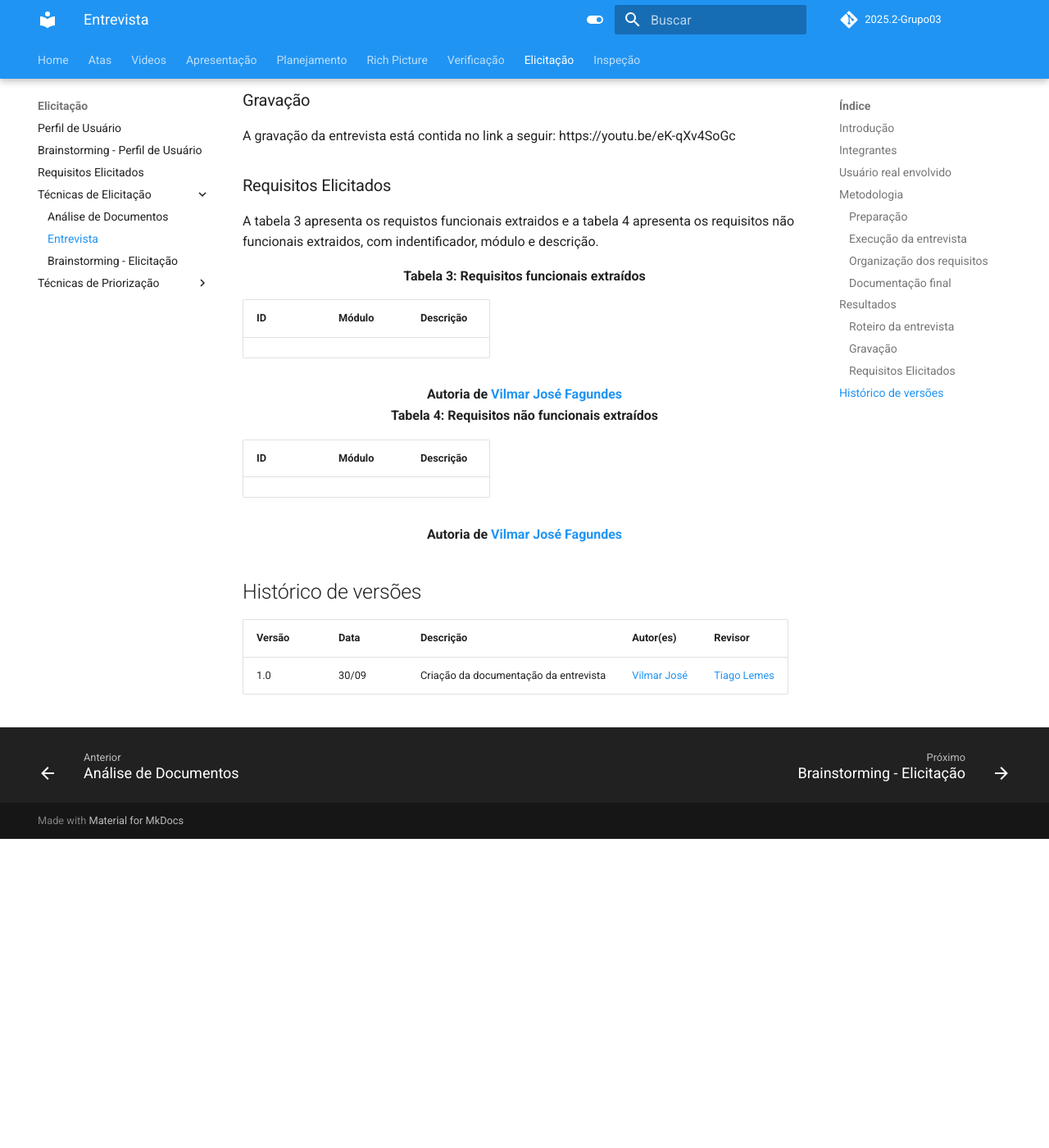
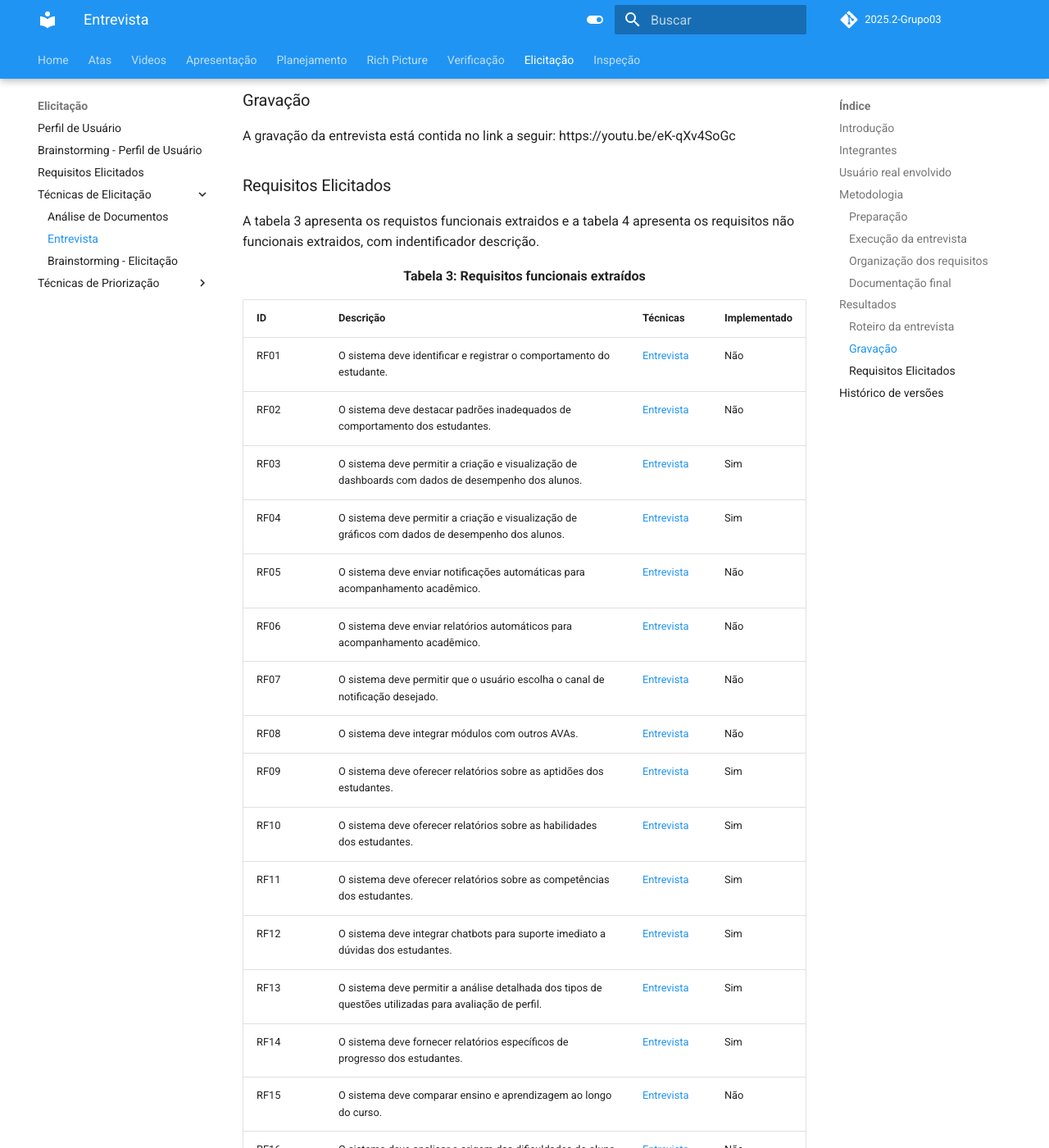
Before and after one commit to Requisitos-de-Software/2025.2-Grupo03, an MkDocs documentation site: the page built from docs/Elicitacao/entrevista.md, in a window 1280 px wide and 1400 px high, scrolled down 2368 px. Shown: the whole window at 82% size. Built offline with MkDocs 1.6.1 and Material for MkDocs 9.7.7, drawn with Linux system fonts in a browser that asks for light colours; comment, search, counter and statistics services are not loaded; before the commit the page ends 3391 px from its top, so only the background shows below that; some of the changed text lies outside the part shown.

Commit message:
Update entrevista.md

```diff
--- a/docs/Elicitacao/entrevista.md
+++ b/docs/Elicitacao/entrevista.md
@@ -64,21 +64,45 @@ A gravação da entrevista está contida no link a seguir: https://youtu.be/eK-q
 
 ### Requisitos Elicitados
 
-A tabela 3 apresenta os requistos funcionais extraidos e a tabela 4 apresenta os requisitos não funcionais extraidos, com indentificador, módulo e descrição.
+A tabela 3 apresenta os requistos funcionais extraidos e a tabela 4 apresenta os requisitos não funcionais extraidos, com indentificador descrição.
 
 <div align="center"><strong>Tabela 3: Requisitos funcionais extraídos</strong></div>
 
-| **ID** | **Módulo** | **Descrição** |
-|--------|------------|---------------|
+| ID   | Descrição                                                                                                     | Técnicas | Implementado |
+|------|---------------------------------------------------------------------------------------------------------------|----------|--------------|
+| RF01 | O sistema deve identificar e registrar o comportamento do estudante.                                          | [Entrevista](https://requisitos-de-software.github.io/2025.2-Grupo03/Elicitacao/entrevista/) | Não |
+| RF02 | O sistema deve destacar padrões inadequados de comportamento dos estudantes.                                  | [Entrevista](https://requisitos-de-software.github.io/2025.2-Grupo03/Elicitacao/entrevista/) | Não |
+| RF03 | O sistema deve permitir a criação e visualização de dashboards com dados de desempenho dos alunos.            | [Entrevista](https://requisitos-de-software.github.io/2025.2-Grupo03/Elicitacao/entrevista/) | Sim |
+| RF04 | O sistema deve permitir a criação e visualização de gráficos com dados de desempenho dos alunos.              | [Entrevista](https://requisitos-de-software.github.io/2025.2-Grupo03/Elicitacao/entrevista/) | Sim |
+| RF05 | O sistema deve enviar notificações automáticas para acompanhamento acadêmico.                                 | [Entrevista](https://requisitos-de-software.github.io/2025.2-Grupo03/Elicitacao/entrevista/) | Não |
+| RF06 | O sistema deve enviar relatórios automáticos para acompanhamento acadêmico.                                   | [Entrevista](https://requisitos-de-software.github.io/2025.2-Grupo03/Elicitacao/entrevista/) | Não |
+| RF07 | O sistema deve permitir que o usuário escolha o canal de notificação desejado.                                | [Entrevista](https://requisitos-de-software.github.io/2025.2-Grupo03/Elicitacao/entrevista/) | Não |
+| RF08 | O sistema deve integrar módulos com outros AVAs.                                                              | [Entrevista](https://requisitos-de-software.github.io/2025.2-Grupo03/Elicitacao/entrevista/) | Não |
+| RF09 | O sistema deve oferecer relatórios sobre as aptidões dos estudantes.                                          | [Entrevista](https://requisitos-de-software.github.io/2025.2-Grupo03/Elicitacao/entrevista/) | Sim |
+| RF10 | O sistema deve oferecer relatórios sobre as habilidades dos estudantes.                                       | [Entrevista](https://requisitos-de-software.github.io/2025.2-Grupo03/Elicitacao/entrevista/) | Sim |
+| RF11 | O sistema deve oferecer relatórios sobre as competências dos estudantes.                                      | [Entrevista](https://requisitos-de-software.github.io/2025.2-Grupo03/Elicitacao/entrevista/) | Sim |
+| RF12 | O sistema deve integrar chatbots para suporte imediato a dúvidas dos estudantes.                              | [Entrevista](https://requisitos-de-software.github.io/2025.2-Grupo03/Elicitacao/entrevista/) | Sim |
+| RF13 | O sistema deve permitir a análise detalhada dos tipos de questões utilizadas para avaliação de perfil.         | [Entrevista](https://requisitos-de-software.github.io/2025.2-Grupo03/Elicitacao/entrevista/) | Sim |
+| RF14 | O sistema deve fornecer relatórios específicos de progresso dos estudantes.                                   | [Entrevista](https://requisitos-de-software.github.io/2025.2-Grupo03/Elicitacao/entrevista/) | Sim |
+| RF15 | O sistema deve comparar ensino e aprendizagem ao longo do curso.                                              | [Entrevista](https://requisitos-de-software.github.io/2025.2-Grupo03/Elicitacao/entrevista/) | Não |
+| RF16 | O sistema deve analisar a origem das dificuldades do aluno (ex.: matérias anteriores, defasagem nos estudos). | [Entrevista](https://requisitos-de-software.github.io/2025.2-Grupo03/Elicitacao/entrevista/) | Não |
 
-<div align="center"><strong>Autoria de <a href="https://github.com/VilmarFagundes">Vilmar José Fagundes</a></strong></div>
+<div align="center"><strong>Autoria de <a href="https://github.com/TiagoTeixeira-2005">Tiago Lemes</a></strong></div>
 
 <div align="center"><strong>Tabela 4: Requisitos não funcionais extraídos</strong></div>
 
-| **ID** | **Módulo** | **Descrição** |
-|--------|------------|---------------|
+| ID    | Descrição                                                                                       | Técnicas | Implementado |
+|-------|-------------------------------------------------------------------------------------------------|----------|--------------|
+| RNF01 | O sistema deve garantir que os dados dos estudantes sejam armazenados de forma segura e criptografada. | [Entrevista](https://requisitos-de-software.github.io/2025.2-Grupo03/Elicitacao/entrevista/) | Sim |
+| RNF02 | O sistema deve estar disponível 24 horas por dia, 7 dias por semana, com tempo de indisponibilidade máximo de 1% ao mês. | [Entrevista](https://requisitos-de-software.github.io/2025.2-Grupo03/Elicitacao/entrevista/) | Sim |
+| RNF03 | O tempo de resposta para carregamento de dashboards e gráficos deve ser inferior a 3 segundos.   | [Entrevista](https://requisitos-de-software.github.io/2025.2-Grupo03/Elicitacao/entrevista/) | Não |
+| RNF04 | O sistema deve ser compatível com dispositivos móveis (responsividade).                          | [Entrevista](https://requisitos-de-software.github.io/2025.2-Grupo03/Elicitacao/entrevista/) | Não |
+| RNF05 | O sistema deve seguir padrões de acessibilidade para garantir usabilidade a todos os usuários. | [Entrevista](https://requisitos-de-software.github.io/2025.2-Grupo03/Elicitacao/entrevista/) | Não |
+| RNF06 | O sistema deve possibilitar integração com outros AVAs e sistemas educacionais externos. | [Entrevista](https://requisitos-de-software.github.io/2025.2-Grupo03/Elicitacao/entrevista/) | Não |
+| RNF07 | O sistema deve permitir escalabilidade para atender um número crescente de alunos e módulos sem perda de desempenho. | [Entrevista](https://requisitos-de-software.github.io/2025.2-Grupo03/Elicitacao/entrevista/) | Sim |
+| RNF08 | O sistema deve garantir a privacidade dos dados dos estudantes em conformidade com a LGPD.       | [Entrevista](https://requisitos-de-software.github.io/2025.2-Grupo03/Elicitacao/entrevista/) | Sim|
 
-<div align="center"><strong>Autoria de <a href="https://github.com/VilmarFagundes">Vilmar José Fagundes</a></strong></div>
+<div align="center"><strong>Autoria de <a href="https://github.com/TiagoTeixeira-2005">Tiago Lemes</a></strong></div>
 
 ## Histórico de versões
 | Versão | Data | Descrição | Autor(es) | Revisor |
```
